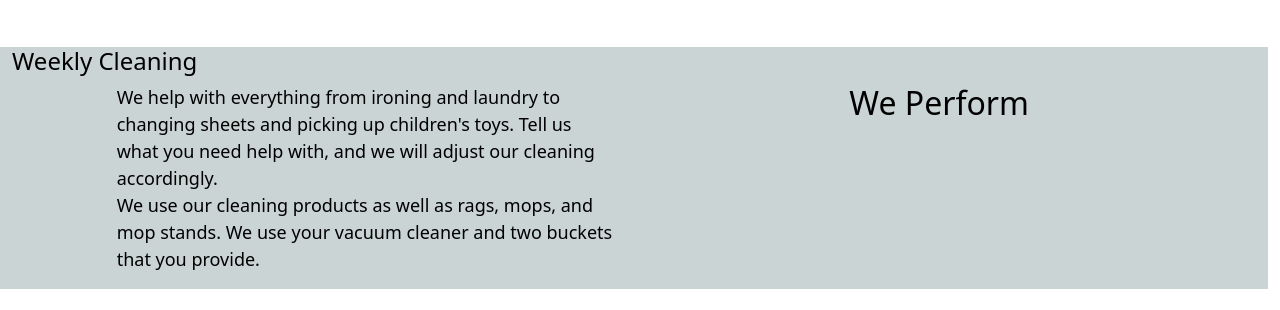
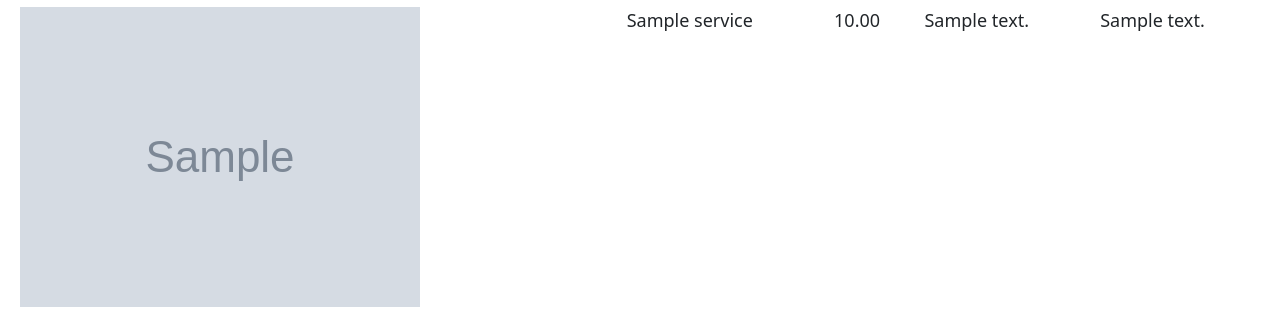
Before and after one commit to AntociM/Project-4, a Django app: page /services in a window 1280 px wide. Shown: the part 540-850 px from the top of the page. Run offline with Django 3.2, Linux system fonts and the light colour scheme; tables that the repository leaves empty hold one stand-in row (values such as "Sample post"); grey boxes marked "Sample" are stand-in pictures; some libraries are stand-ins or nearby versions.

Commit message:
Update services_view and template

```diff
--- a/my_spotless_app/views.py
+++ b/my_spotless_app/views.py
@@ -2,7 +2,7 @@ from django.shortcuts import render
 from django.contrib.auth.decorators import login_required
 from .forms import CustomUserChangeForm
 from .forms import BookingForm, ContactForm
-from .models import Booking
+from .models import Booking, Service
 
 
 def home_page_view(request):
@@ -10,7 +10,8 @@ def home_page_view(request):
     return render(request, "index.html", context)
 
 def services_view(request):
-    context = {}
+    services = Service.objects.all()
+    context = {'services': services}
     return render(request, "services.html", context)
 
 @login_required
--- a/templates/services.html
+++ b/templates/services.html
@@ -6,17 +6,48 @@
         <div class="px-4 py-5 services-img">
             <h2 class="display-5 justify-content-left mt-30 ">Here’s How It Works</h2>
             <div class="col-lg-5  mt-5 justify-content-left">
-                <p class="lead mb-4" id="services-intro">Because each home is unique, we adapt our cleaning to your requirements. <br> We have an introductory call with every new client.
+                <p class="lead mb-4" id="services-intro">Because each home is unique, we adapt our cleaning to your
+                    requirements. <br> We have an introductory call with every new client.
                     We discuss your preferences and expectations. After that, we take care of everything.
 
                 </p>
-                <p>You can easily book online, from<span> 24&euro;/h</span> after the tax deduction.</span>Final price depends on the service type, how many tasks you have in mind, and your house surface.
-                    You will receive electronic bill.</p></p>
+                <p>You can easily book online, from<span> 24&euro;/h</span> after the tax deduction.</span>Final price
+                    depends on the service type, how many tasks you have in mind, and your house surface.
+                    You will receive electronic bill.</p>
+                </p>
+            </div>
         </div>
-    </div>
+
+        <div class="table-responsive">
+            <table class="table">
+                <!-- <thead>
+                    <tr>
+                        <th scope="col">Name</th>
+                        <th scope="col">Price per hour</th>
+                        <th scope="col">Description</th>
+                        <th scope="col">Prerequisites</th>
+                    </tr>
+                </thead> -->
+                <tbody>
+                    {% for i in services %}
+                    <tr>
+                        <th scope="row">
+                            <img src="{{ i.picture_url }}" alt="">
+                        </th>
+                        <td>{{ i.name }}</td>
+                        <td>{{ i.price }}</td>
+                        <td>{{ i.description }}</td>
+                        <td>{{ i.requisite }}</td>
+                    </tr>
+                    {% endfor %}
+                </tbody>
+            </table>
+        </div>
 
 
-    <div class="row service-container mt-5">
+
+
+        <!-- <div class="row service-container mt-5">
         <div id="weekly">
             <h4>Weekly Cleaning</h4>
         </div>
@@ -28,8 +59,8 @@
             <h2>We Perform</h2>
         </div>
 
+    </div> -->
     </div>
-</div>
 
 
-{%endblock%}
+    {%endblock%}
```
